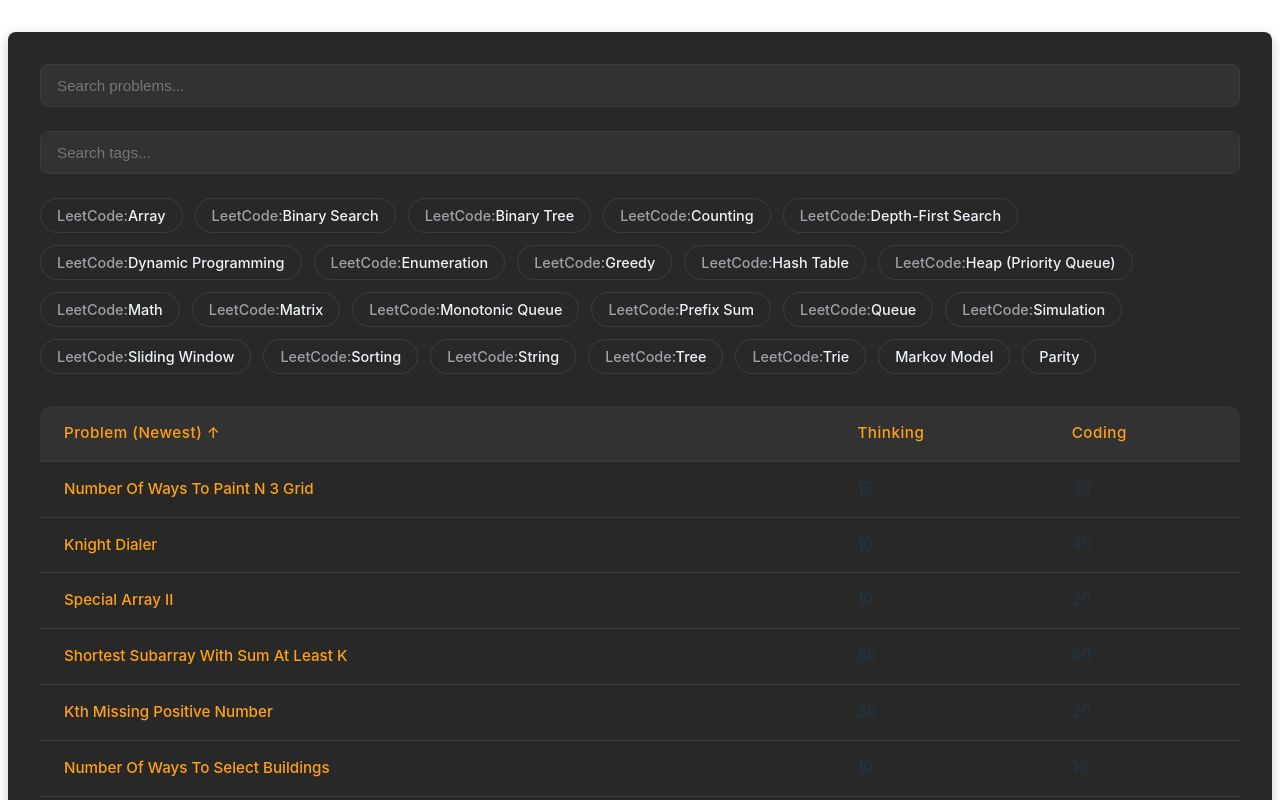
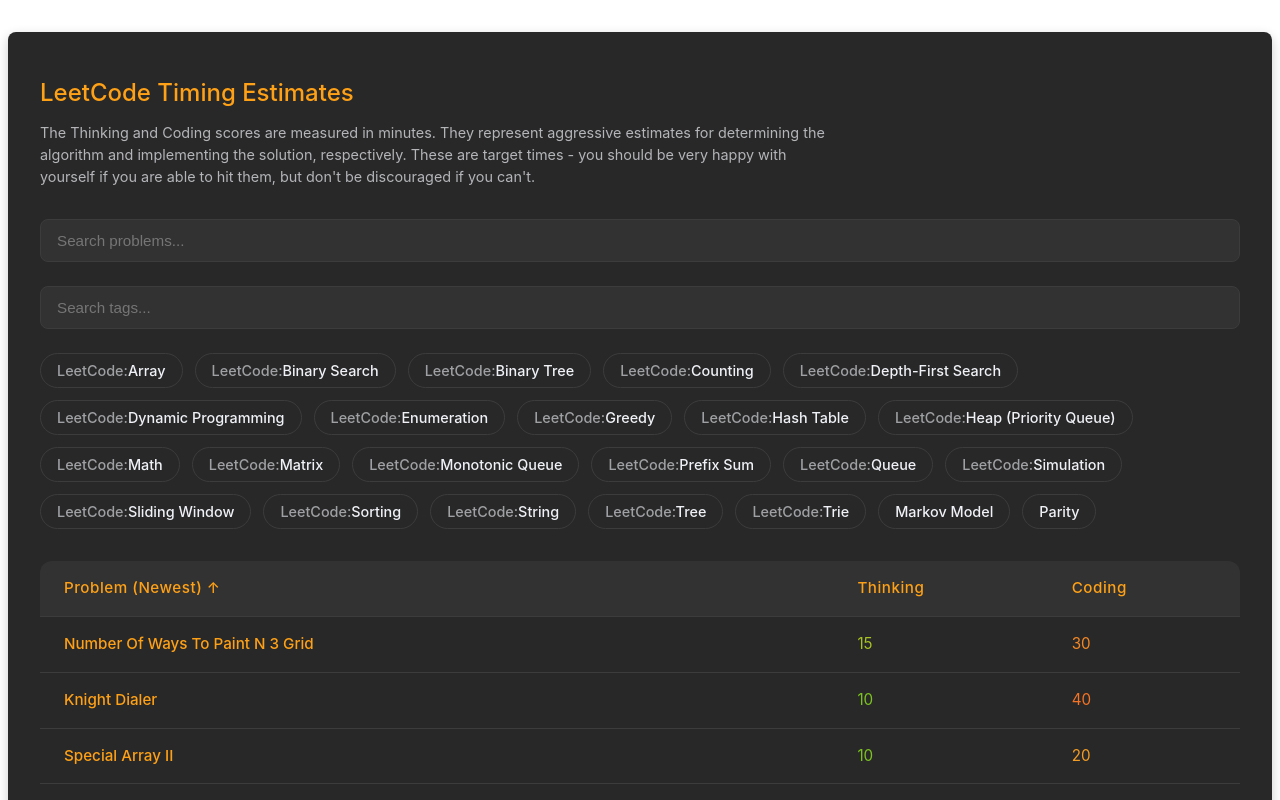
Before and after one commit to charleslien/leetcode, a React (Vite) app: page / in a window 1280 px wide. Shown: the top 800 px of the page. Built offline with nearby package versions, Linux system fonts and the light colour scheme.

Commit message:
Add blurb at top and some colors to scores

```diff
--- a/index.html
+++ b/index.html
@@ -1,13 +1,16 @@
 <!doctype html>
 <html lang="en">
-  <head>
+
+<head>
     <meta charset="UTF-8" />
     <link rel="icon" type="image/svg+xml" href="https://leetcode.com/favicon.ico" />
     <meta name="viewport" content="width=device-width, initial-scale=1.0" />
-    <title>LeetCode Practice Tracker</title>
-  </head>
-  <body>
+    <title>LeetCode Timing Estimates</title>
+</head>
+
+<body>
     <div id="root"></div>
     <script type="module" src="/src/main.tsx"></script>
-  </body>
+</body>
+
 </html>
--- a/src/App.css
+++ b/src/App.css
@@ -1,3 +1,18 @@
+h1 {
+  color: #ffa116;
+  font-size: 1.5rem;
+  font-weight: 500;
+  margin-bottom: 1rem;
+}
+
+.info-blurb {
+  color: rgba(239, 241, 246, 0.7);
+  font-size: 0.9rem;
+  margin-bottom: 2rem;
+  line-height: 1.5;
+  max-width: 800px;
+}
+
 .problems {
   margin: 2rem auto;
   padding: 2rem;
--- a/src/App.tsx
+++ b/src/App.tsx
@@ -1,4 +1,5 @@
 import React, { useState, useEffect } from 'react'
+import { InfoHeader } from './components/InfoHeader'
 import { Problem, SortKey, SortDirection } from './types'
 import { SearchFilters } from './components/SearchFilters'
 import { ProblemsTable } from './components/ProblemsTable'
@@ -75,6 +76,7 @@
 
   return (
     <div className="problems">
+      <InfoHeader />
       <SearchFilters
         problemSearch={problemSearch}
         setProblemSearch={setProblemSearch}
--- /dev/null
+++ b/src/components/InfoHeader.tsx
@@ -0,0 +1,10 @@
+import React from 'react'
+
+export const InfoHeader: React.FC = () => (
+  <div>
+    <h1>LeetCode Timing Estimates</h1>
+    <p className="info-blurb">
+      The Thinking and Coding scores are measured in minutes. They represent aggressive estimates for determining the algorithm and implementing the solution, respectively. These are target times - you should be very happy with yourself if you are able to hit them, but don't be discouraged if you can't.
+    </p>
+  </div>
+)
--- a/src/components/TableRow.tsx
+++ b/src/components/TableRow.tsx
@@ -1,4 +1,15 @@
 import React from 'react'
+
+const getScoreColor = (score: number): string => {
+  const normalizedScore = Math.min(score, 60) / 60
+  if (normalizedScore <= 0.3) {
+    // Gradient from green to orange
+    return `hsl(${120 - normalizedScore * 200}, 70%, 45%)`
+  }
+  // Gradient from orange to red
+  return `hsl(${36 - (normalizedScore - 0.3) * 36}, 90%, 55%)`
+}
+
 import { Problem } from '../types'
 import { ProblemDetails } from './ProblemDetails'
 import { COLUMNS, LEETCODE_URL_PREFIX, ROMAN_NUMERALS } from '../constants'
@@ -32,8 +43,12 @@
           }).join(' ')}
         </a>
       </td>
-      <td>{problem[COLUMNS.THINKING]}</td>
-      <td>{problem[COLUMNS.CODING]}</td>
+      <td style={{ color: getScoreColor(Number(problem[COLUMNS.THINKING])) }}>
+        {problem[COLUMNS.THINKING]}
+      </td>
+      <td style={{ color: getScoreColor(Number(problem[COLUMNS.CODING])) }}>
+        {problem[COLUMNS.CODING]}
+      </td>
     </tr>
     {isExpanded && (
       <tr>
```
Also changed, not shown: 1 other file (tests, documents, lock files or other folders).
